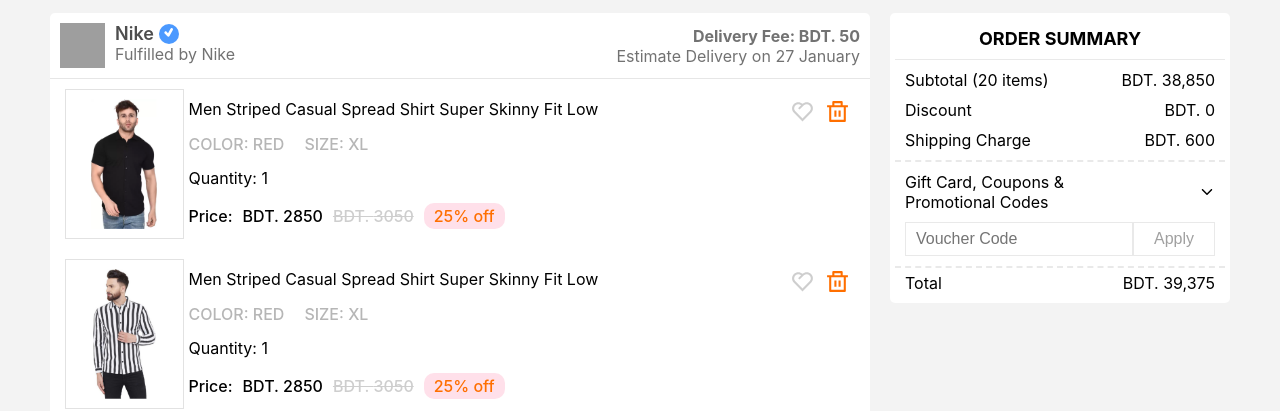
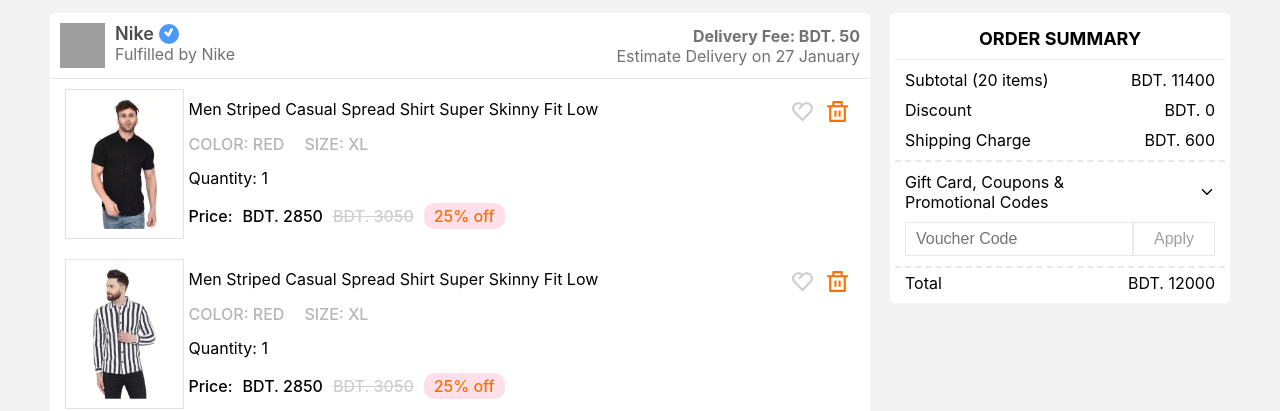
Before and after one commit to Rayhan0Islam0Shagor/z-drop-assignment, a Next.js app: page /cart in a window 1280 px wide. Shown: the part 170-581 px from the top of the page. Built offline with nearby package versions, Linux system fonts and the light colour scheme; grey boxes are pictures that could not be loaded.

Commit message:
final submission

```diff
--- a/components/CartBody/CartBody.tsx
+++ b/components/CartBody/CartBody.tsx
@@ -1,3 +1,4 @@
+import Link from 'next/link';
 import * as RiIcons from 'react-icons/ri';
 import Orders from '../Orders/Orders';
 import OrderSummary from '../OrderSummary/OrderSummary';
--- a/components/OrderLayout/OrderLayout.module.scss
+++ b/components/OrderLayout/OrderLayout.module.scss
@@ -19,6 +19,7 @@
         height: 45px;
         width: 45px;
         margin-right: 10px;
+        cursor: pointer;
 
         div {
           border-radius: 50%;
@@ -29,6 +30,7 @@
         .brand__name {
           display: flex;
           align-items: center;
+          cursor: pointer;
 
           p {
             margin: 0;
--- a/components/OrderLayout/OrderLayout.tsx
+++ b/components/OrderLayout/OrderLayout.tsx
@@ -27,6 +27,7 @@ const OrderLayout = ({ order }) => {
                   objectFit="cover"
                   src={Brand_img}
                   alt="logo"
+                  title={brand_name}
                 />
               )}
             </div>
--- a/components/OrderSummary/OrderSummary.tsx
+++ b/components/OrderSummary/OrderSummary.tsx
@@ -1,19 +1,32 @@
 import { useState } from 'react';
 import styles from './OrderSummary.module.scss';
 import * as IoIcons from 'react-icons/io';
-import { Vouchers } from '../../data/data';
+
+import { Vouchers, Order as OrderList } from '../../data/data';
 
 const OrderSummary = () => {
   const [visible, setVisible] = useState(false);
   const [voucher, setVoucher] = useState(null);
+  const [shippingCharge] = useState(600);
+  const [discount, setDiscount] = useState(0.0);
 
-  const handleClick = () => {
-    setVisible(!visible);
-  };
+  let subTotal = 0;
+  OrderList.forEach((order) => {
+    order.products.forEach((product) => {
+      subTotal += product.price * product.quantity;
+    });
+  });
 
   const submitHandler = (e) => {
     e.preventDefault();
+    const discountPrice = Math.floor(
+      subTotal * (voucher.amountOfDiscount / 100)
+    ).toFixed(2);
+
+    setDiscount(Number(discountPrice));
   };
+
+  const total = subTotal - discount + shippingCharge;
 
   return (
     <div className={styles.order__summary}>
@@ -26,19 +39,19 @@ const OrderSummary = () => {
           <p>
             Subtotal <span>(20 items)</span>
           </p>
-          <p>BDT. 38,850</p>
+          <p>BDT. {subTotal}</p>
         </div>
         <div className={styles.price}>
           <p>Discount</p>
-          <p>BDT. 0</p>
+          <p>BDT. {discount}</p>
         </div>
         <div className={styles.price}>
           <p>Shipping Charge</p>
-          <p>BDT. 600</p>
+          <p>BDT. {shippingCharge}</p>
         </div>
       </div>
 
-      <div className={styles.options} onClick={handleClick}>
+      <div className={styles.options} onClick={() => setVisible(!visible)}>
         <p>Gift Card, Coupons & Promotional Codes</p>
         {visible ? <IoIcons.IoIosArrowUp /> : <IoIcons.IoIosArrowDown />}
       </div>
@@ -48,7 +61,10 @@ const OrderSummary = () => {
           {Vouchers.map((voucher) => (
             <div
               key={voucher.id}
-              onClick={() => setVoucher(voucher.code)}
+              onClick={() => {
+                setVoucher(voucher);
+                setVisible(!visible);
+              }}
               className={styles.voucher}
             >
               <p>{voucher.Offer_desc}</p>
@@ -59,17 +75,21 @@ const OrderSummary = () => {
       )}
 
       <form className={styles.coupon__apply__form} onSubmit={submitHandler}>
-        <input type="text" placeholder="Voucher Code" defaultValue={voucher} />
+        <input
+          type="text"
+          placeholder="Voucher Code"
+          defaultValue={voucher?.code}
+        />
         <button type="submit">Apply</button>
       </form>
 
       {voucher && (
-        <small className={styles.coupon}>you use {voucher} coupon</small>
+        <small className={styles.coupon}>you use {voucher?.code} coupon</small>
       )}
 
       <div className={styles.total}>
         <p>Total</p>
-        <p>BDT. 39,375</p>
+        <p>BDT. {total}</p>
       </div>
     </div>
   );
```
